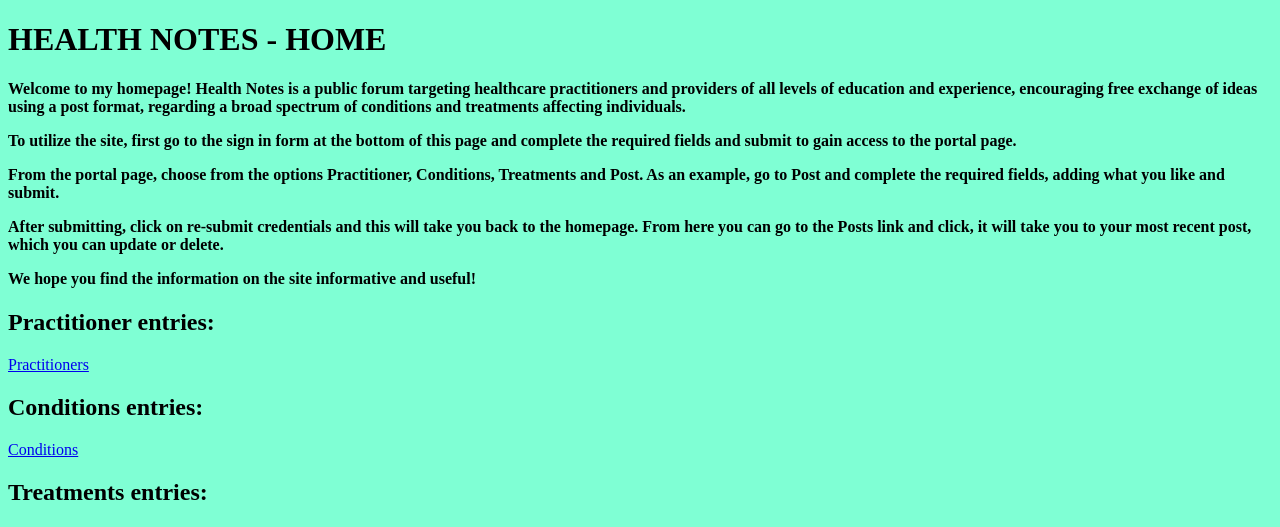
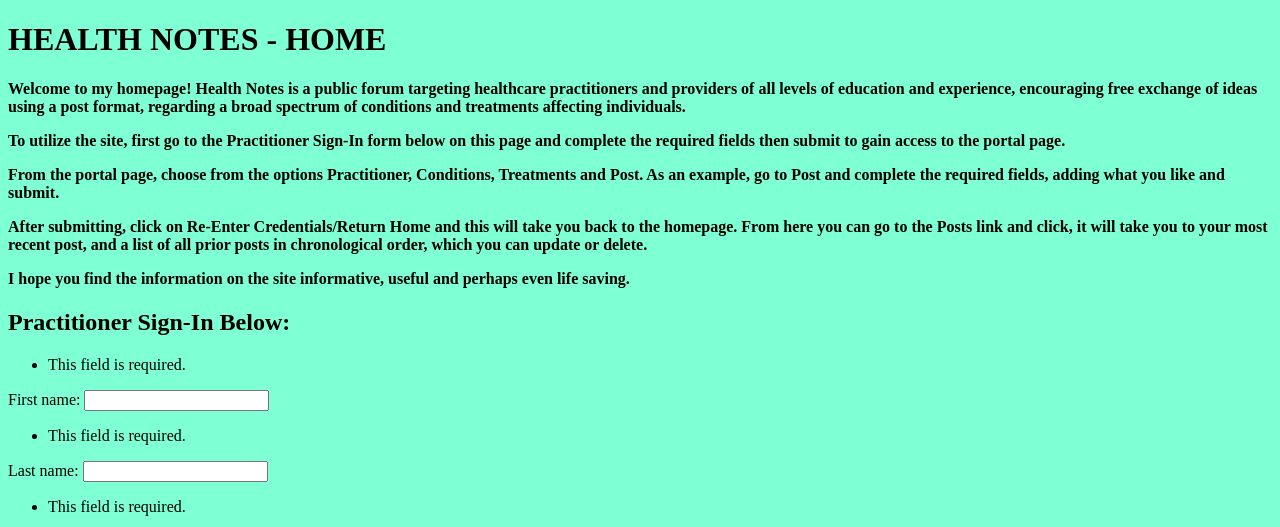
Before and after one commit to aesthetetwo/HealthNotesChallenge2, a Django app: page / in a window 1280 px wide. Shown: the top 527 px of the page. Run offline with Django 4.2, Linux system fonts and the light colour scheme.

Commit message:
made multiple changes in the layout of home page, further spelling corrections, added return home buttonsto all pages/templates, added headings to all pages/templates, adding further user information on utilization and interactivity

```diff
--- a/HealthNotesChallenge/mywow/templates/conditionstemplate.html
+++ b/HealthNotesChallenge/mywow/templates/conditionstemplate.html
@@ -3,6 +3,7 @@
 
 <body style="background-color: red;">
 
+<h1>Conditions</h1>
 
 <div class="main">
     {% for data in dataset %}.
@@ -11,6 +12,8 @@
     {% endfor %}
 </div>
 
+<a href='/'><button>Return Home</button></a>
+
 </body>
 
 </html>
--- a/HealthNotesChallenge/mywow/templates/mywow.html
+++ b/HealthNotesChallenge/mywow/templates/mywow.html
@@ -5,28 +5,39 @@
 
 <h1>HEALTH NOTES - HOME</h1>
 
-<h4><p>Welcome to my homepage! Health Notes is a public
+<h4>
+    <p>Welcome to my homepage! Health Notes is a public
     forum targeting healthcare practitioners and providers of
     all levels of education and experience, encouraging free exchange
     of ideas using a post format, regarding a broad spectrum of
     conditions and treatments affecting individuals.</p>
 
-    <p>To utilize the site, first go to the sign in form at the bottom
-    of this page and complete the required fields and submit to gain
-    access to the portal page.</p>
+    <p>To utilize the site, first go to the Practitioner Sign-In form
+    below on this page and complete the required fields then submit to
+    gain access to the portal page.</p>
 
     <p>From the portal page, choose from the options Practitioner,
     Conditions, Treatments and Post. As an example, go to Post and
     complete the required fields, adding what you like and submit.</p>
 
-    <p>After submitting, click on re-submit credentials and this will
-    take you back to the homepage. From here you can go to the Posts
-    link and click, it will take you to your most recent post, which
-    you can update or delete.</p>
+    <p>After submitting, click on Re-Enter Credentials/Return Home
+    and this will take you back to the homepage. From here you can go
+    to the Posts link and click, it will take you to your most recent post, and a
+    list of all prior posts in chronological order,
+    which you can update or delete.</p>
 
-    <p>We hope you find the information on the site informative and useful!</p>
+    <p>I hope you find the information on the site informative, useful
+    and perhaps even life saving.</p>
 
 </h4>
+
+<h2>Practitioner Sign-In Below:</h2>
+
+<form action="" method="POST">
+    {% csrf_token %}
+    {{ SignIn.as_p }}
+    <input type="submit" value="Submit">
+</form>
 
 <h2>Practitioner entries:</h2>
 
@@ -51,13 +62,7 @@
     practitioners, regarding medical conditions and their treatments,
     especially focusing on clinical trials being evaluated by the FDA.
 
-<h2>Practitioner Sign-In Below:</h2>
 
-<form action="" method="POST">
-    {% csrf_token %}
-    {{ SignIn.as_p }}
-    <input type="submit" value="Submit">
-</form>
 
 <p>{% filter force_escape|lower %}
     This text will be HTML-escaped, and will appear in all lowercase.
--- a/HealthNotesChallenge/mywow/templates/page1template.html
+++ b/HealthNotesChallenge/mywow/templates/page1template.html
@@ -3,6 +3,8 @@
 <html>
 
 <body style="background-color: rgba(255, 255, 0, 0.877);">
+
+<h1>Practitioners</h1>
 
 <div class="main">
     {% for data in dataset %}.
@@ -16,6 +18,8 @@
     {% endfor %}
 </div>
 
+<a href='/'><button>Return Home</button></a>
+
 </body>
 
 </html>
--- a/HealthNotesChallenge/mywow/templates/portaltemplate.html
+++ b/HealthNotesChallenge/mywow/templates/portaltemplate.html
@@ -4,6 +4,7 @@
 
 <body style="background-color: rgba(255, 255, 0, 0.774);">
 
+<h1>PORTAL</h1>
 
 <h1>Practitioner Info:</h1>
 <p>First Name: {{ request.session.practitioner.first_name }}</p>
@@ -36,7 +37,7 @@
     <input type="submit" value="Submit">
 </form>
 
-<a href='/'><button>Re-Enter Credentials/Return Home</button></a>
+
 
 <h1>Post</h1>
 <form action="" method="POST">
@@ -45,6 +46,8 @@
     <input type="submit" value="Submit">
 </form>
 
+<a href='/'><button>Re-Enter Credentials/Return Home</button></a>
+
 </body>
 
 </html>
--- a/HealthNotesChallenge/mywow/templates/postportaltemplate.html
+++ b/HealthNotesChallenge/mywow/templates/postportaltemplate.html
@@ -24,12 +24,14 @@
 <p>Palliative: {{ request.session.TreatmentsPost.palliative }}</p>
 <p>Clinical Trials: {{ request.session.TreatmentsPost.clinical_trials }}</p>
 
-<a href='/'><button>Re-Enter Credentials</button></a>
+
 
 <h1>Post</h1>
 <p>Post Title: {{ request.session.PostsPost.title }}</p>
 <p>Post Body: {{ request.session.PostsPost.body }}</p>
 
+<a href='/'><button>Re-Enter Credentials/Return Home</button></a>
+
 </body>
 
 </html>
--- a/HealthNotesChallenge/mywow/templates/poststemplate.html
+++ b/HealthNotesChallenge/mywow/templates/poststemplate.html
@@ -3,6 +3,8 @@
 
 
 <body style="background-color: palevioletred;">
+
+<h1>Posts</h1>
 
     <div class="main">
     {% for data in dataset %}.
@@ -15,6 +17,8 @@
     {% endfor %}
 </div>
 
+<a href='/'><button>Return Home</button></a>
+
 </body>
 
 </html>
--- a/HealthNotesChallenge/mywow/templates/treatmentstemplate.html
+++ b/HealthNotesChallenge/mywow/templates/treatmentstemplate.html
@@ -3,6 +3,8 @@
 
 
 <body style="background-color: lightblue;">
+
+<h1>Treatments</h1>
 
 <div class="main">
     {% for data in dataset %}.
@@ -17,6 +19,8 @@
     {% endfor %}
 </div>
 
+<a href='/'><button>Return Home</button></a>
+
 </body>
 
 </html>
```
